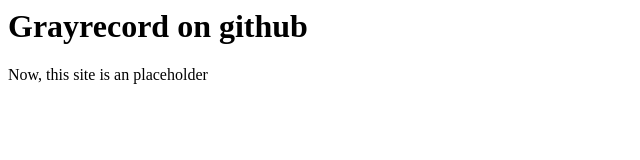
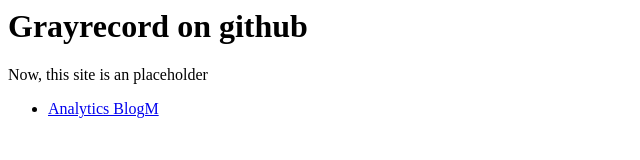
Before and after one commit to naoyaikeda/naoyaikeda.github.io, a plain HTML site: page index.html in a window 1280 px wide. Shown: the whole page, without its empty margins (0-640 px from the left). Drawn offline with Linux system fonts and the light colour scheme.

Commit message:
Changes to be committed: modified:   index.html

```diff
--- a/index.html
+++ b/index.html
@@ -5,5 +5,8 @@
 	<body>
 		<h1>Grayrecord on github</h1>
 		<p>Now, this site is an placeholder</p>
+		<ul>
+			<li><a href="https://analytics.grayrecord.com/">Analytics BlogM</a></li>
+		</ul>
 	</body>
 </html>
```
Lines whose indentation alone changed are shown as unchanged.
